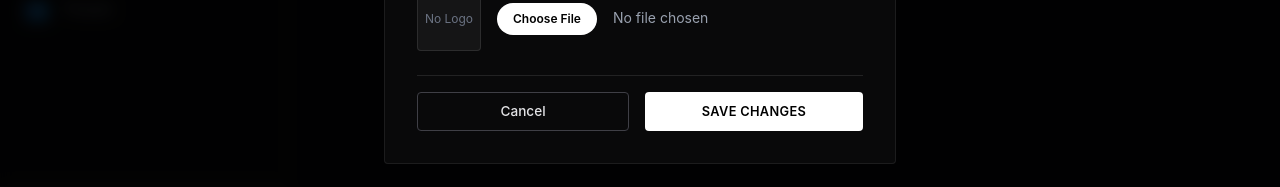
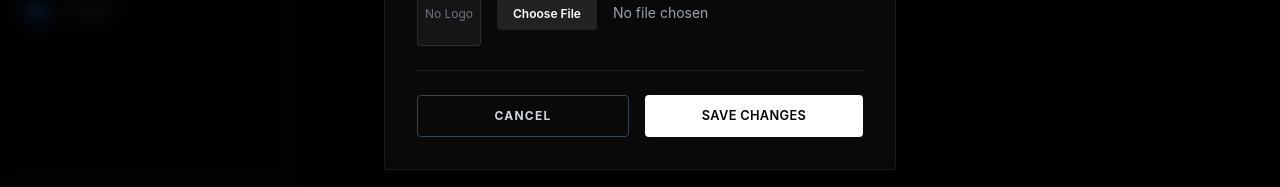
Before and after one commit to tarnowskisean-beep/cage-database, a Next.js app: page /clients in a window 1280 px wide. Both pictures are taken after a click on the button "+ ADD CLIENT". Shown: the part 523-710 px from the top of the page. Built offline with nearby package versions, Linux system fonts and the light colour scheme; no server answers; the database is empty.

Commit message:
Refine Client Edit Modal UI for better contrast

```diff
--- a/app/clients/page.tsx
+++ b/app/clients/page.tsx
@@ -198,7 +198,7 @@ function ClientModal({ client, onClose, onSuccess }: { client: any, onClose: ()
                             <label className="block text-xs uppercase tracking-widest text-gray-500 mb-2">Client Code</label>
                             <input
                                 type="text"
-                                className="input-field"
+                                className="input-field bg-zinc-900/50 border-white/10 focus:border-white/30 hover:border-white/20 transition-colors"
                                 value={formData.code}
                                 onChange={e => setFormData({ ...formData, code: e.target.value })}
                                 required
@@ -209,7 +209,7 @@ function ClientModal({ client, onClose, onSuccess }: { client: any, onClose: ()
                         <div>
                             <label className="block text-xs uppercase tracking-widest text-gray-500 mb-2">Status</label>
                             <select
-                                className="input-field cursor-pointer"
+                                className="input-field cursor-pointer bg-zinc-900/50 border-white/10 focus:border-white/30 hover:border-white/20 transition-colors"
                                 value={formData.status}
                                 onChange={e => setFormData({ ...formData, status: e.target.value })}
                             >
@@ -223,7 +223,7 @@ function ClientModal({ client, onClose, onSuccess }: { client: any, onClose: ()
                         <label className="block text-xs uppercase tracking-widest text-gray-500 mb-2">Official Name</label>
                         <input
                             type="text"
-                            className="input-field"
+                            className="input-field bg-zinc-900/50 border-white/10 focus:border-white/30 hover:border-white/20 transition-colors"
                             value={formData.name}
                             onChange={e => setFormData({ ...formData, name: e.target.value })}
                             required
@@ -233,7 +233,7 @@ function ClientModal({ client, onClose, onSuccess }: { client: any, onClose: ()
                     <div>
                         <label className="block text-xs uppercase tracking-widest text-gray-500 mb-2">Client Type</label>
                         <select
-                            className="input-field cursor-pointer"
+                            className="input-field cursor-pointer bg-zinc-900/50 border-white/10 focus:border-white/30 hover:border-white/20 transition-colors"
                             value={formData.clientType}
                             onChange={e => setFormData({ ...formData, clientType: e.target.value })}
                         >
@@ -258,14 +258,25 @@ function ClientModal({ client, onClose, onSuccess }: { client: any, onClose: ()
                                 type="file"
                                 accept="image/*"
                                 onChange={handleFileChange}
-                                className="text-sm text-gray-400 file:mr-4 file:py-2 file:px-4 file:rounded-full file:border-0 file:text-xs file:font-semibold file:bg-white file:text-black hover:file:bg-gray-200 transition-colors"
+                                className="text-sm text-gray-400 file:mr-4 file:py-2 file:px-4 file:rounded file:border-0 file:text-xs file:font-semibold file:bg-white/10 file:text-white hover:file:bg-white/20 transition-colors cursor-pointer"
                             />
                         </div>
                     </div>
 
-                    <div className="flex gap-4 pt-4 border-t border-white/10 mt-6">
-                        <button type="button" onClick={onClose} className="flex-1 btn-secondary" disabled={uploading}>Cancel</button>
-                        <button type="submit" className="flex-1 btn-primary" disabled={uploading}>
+                    <div className="flex gap-4 pt-6 border-t border-white/10 mt-6">
+                        <button
+                            type="button"
+                            onClick={onClose}
+                            className="flex-1 px-4 py-3 rounded bg-transparent border border-gray-700 text-gray-300 hover:text-white hover:border-gray-500 transition-colors text-xs font-bold uppercase tracking-widest"
+                            disabled={uploading}
+                        >
+                            Cancel
+                        </button>
+                        <button
+                            type="submit"
+                            className="flex-1 btn-primary"
+                            disabled={uploading}
+                        >
                             {uploading ? 'Saving...' : 'Save Changes'}
                         </button>
                     </div>
```
